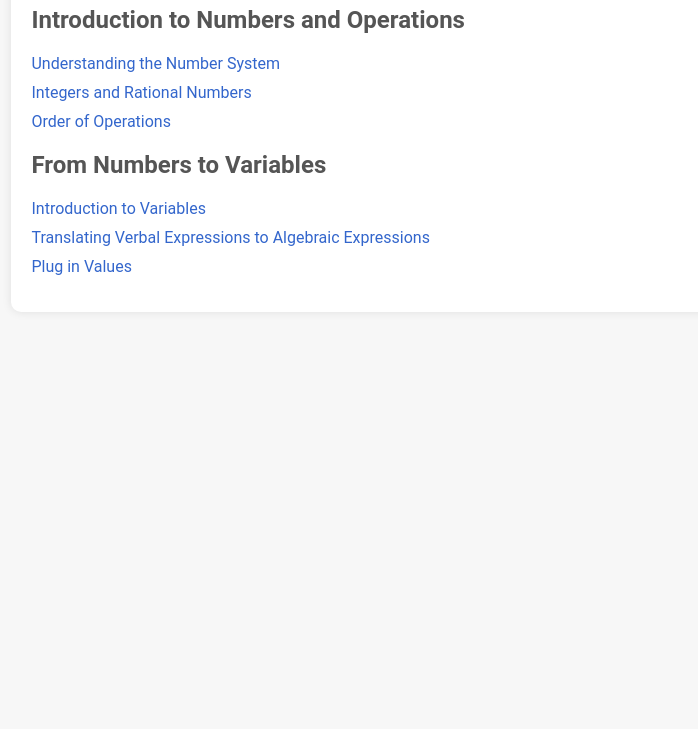
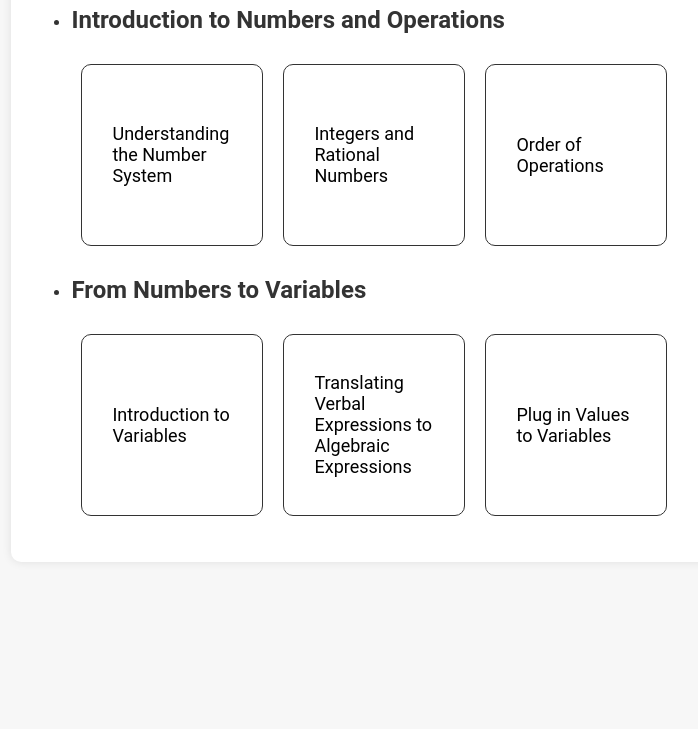
Before and after one commit to mikemo2195054/math-minds-playground, a plain HTML site: page prealgebra/index.html in a window 1280 px wide. Shown: the part 125-854 px from the top of the page, without its empty margins (233-931 px from the left). Drawn offline with Linux system fonts and the light colour scheme.

Commit message:
added the structure of the first game

```diff
--- /dev/null
+++ b/css/gamestyle.css
@@ -0,0 +1,36 @@
+.games {
+    display: flex;
+}
+
+.game {
+    border-style: solid;
+    border-width: 0.5px;
+    border-radius: 10px;
+    width: 120px;
+    height: 120px;
+    padding: 30px;
+    margin: 10px;
+    display: flex;
+    flex-direction: column;
+    justify-content: center;
+    align-items: center;
+}
+
+a {
+    text-decoration: none;
+    font-family: inherit;
+    font-size: 18px;
+    color: black;
+}
+
+.game:hover {
+    background-color: black;
+    color: white;
+    transition: 0.5s;
+
+}
+
+.game:hover a{
+    color: white;
+    transition: 0.5s;
+}
--- a/prealgebra/index.html
+++ b/prealgebra/index.html
@@ -4,37 +4,8 @@
     <title>Prealgebra Games</title>
 
 
-    <style>
-        h1 {
-            color: #3366cc;
-        }
-
-        h2 {
-            color: #555;
-            margin-top: 20px;
-        }
-
-        ul {
-            list-style: none;
-            padding: 0;
-        }
-
-        li {
-            margin-bottom: 10px;
-        }
-
-        a {
-            color: #3366cc;
-            text-decoration: none;
-        }
-
-        a:hover {
-            text-decoration: underline;
-        }
-    </style>
-
-
     <link rel="stylesheet" href="../css/style.css">
+    <link rel="stylesheet" href="../css/gamestyle.css">
 </head>
 
 <body>
@@ -45,21 +16,36 @@
         <ul>
             <li>
                 <h2>Introduction to Numbers and Operations</h2>
-                <ul>
-                    <li><a href="#understanding-number-system">Understanding the Number System</a></li>
-                    <li><a href="#integers-rational-numbers">Integers and Rational Numbers</a></li>
-                    <li><a href="#order-of-operations">Order of Operations</a></li>
-                </ul>
+
+                <div class="games">
+                    <div class="game">
+                        <a href="games/understanding-number-system.html">Understanding the Number System</a>
+                    </div>
+                    <div class="game">
+                        <a href="games/integers-rational-numbers.html">Integers and Rational Numbers</a>
+                    </div>
+                    <div class="game">
+                        <a href="games/order-of-operations.html">Order of Operations</a>
+                    </div>
+                </div>
             </li>
 
             <li>
                 <h2>From Numbers to Variables</h2>
-                <ul>
-                    <li><a href="#introduction-to-variables">Introduction to Variables</a></li>
-                    <li><a href="#translating-verbal-expressions">Translating Verbal Expressions to Algebraic
-                            Expressions</a></li>
-                    <li><a href="#plug-in-values">Plug in Values</a></li>
-                </ul>
+
+                <div class="games">
+                    <div class="game">
+                        <a href="games/introduction-to-variables.html">Introduction to Variables</a>
+                    </div>
+                    <div class="game">
+                        <a href="games/translating-verbal-expressions.html">Translating Verbal Expressions to Algebraic
+                            Expressions</a>
+                    </div>
+                    <div class="game">
+                        <a href="games/plug-in-values.html">Plug in Values to Variables</a>
+                    </div>
+                </div>
+
             </li>
 
             <!-- Add more sections as needed -->
```
Also changed, not shown: css/entrystyle.css (+8 -2 lines), index.html (+1 -1 lines), prealgebra/games/understanding-number-system.html (added, +45 -0 lines), 1 other file.
